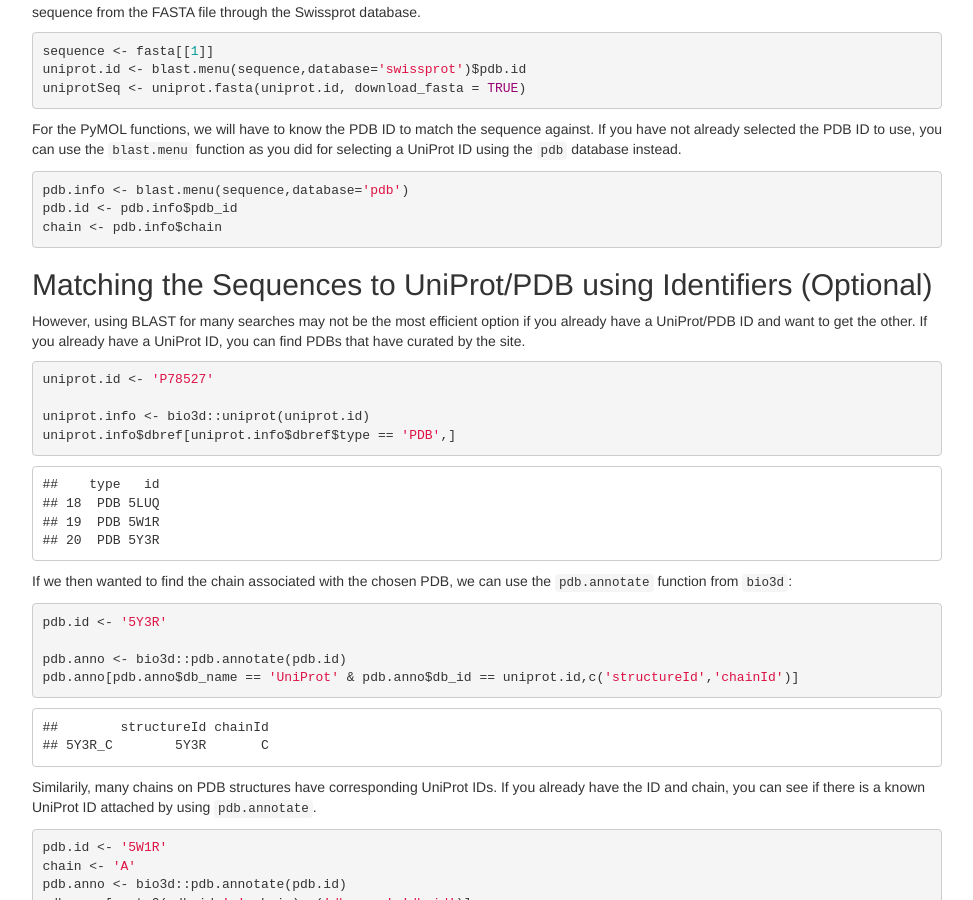
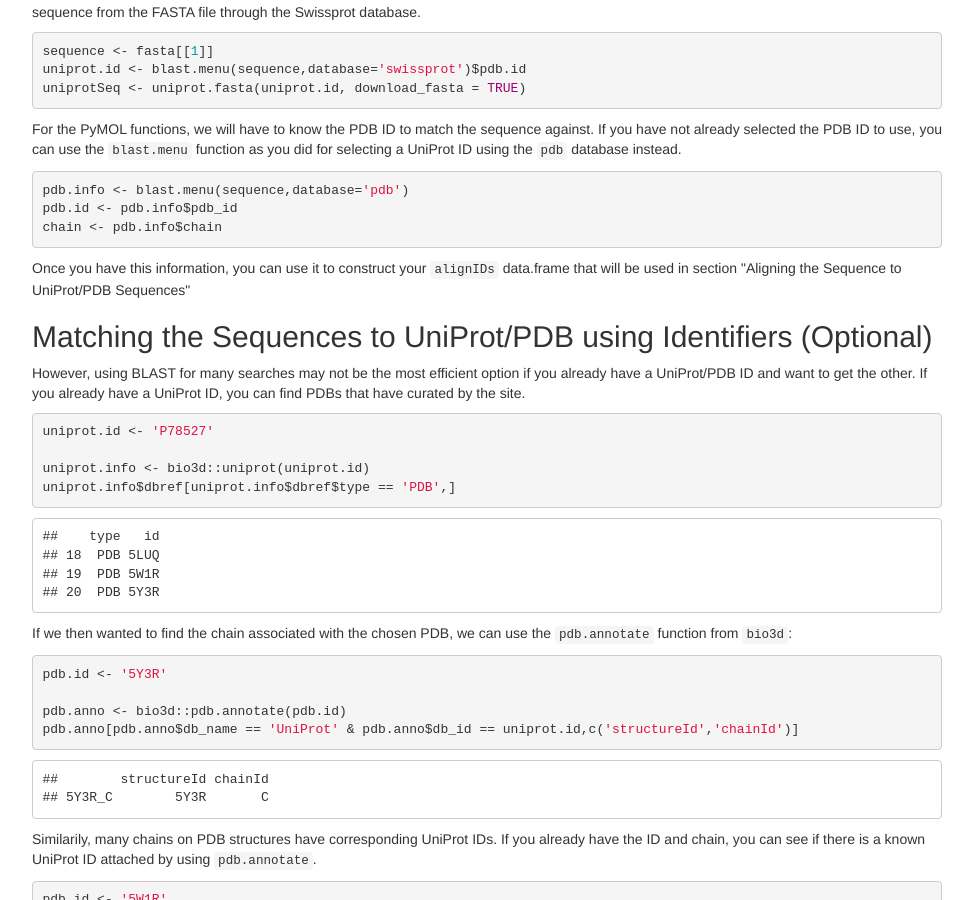
Before and after one commit to egmg726/egmg726.github.io, a Jekyll site: the page crisscrosslinker/rbdmap_prkdc_workflow.html, which Jekyll copies as it is, in a window 1280 px wide and 900 px high, scrolled down 3751 px. Shown: the whole window, without its empty margins (153-1126 px from the left). Built offline with Jekyll 4.4.1, drawn with Linux system fonts in a browser that asks for light colours.

Commit message:
added sentence about alignIDs

```diff
--- a/crisscrosslinker/rbdmap_prkdc_workflow.html
+++ b/crisscrosslinker/rbdmap_prkdc_workflow.html
@@ -329,6 +329,7 @@ uniprotSeq &lt;- uniprot.fasta(uniprot.id, download_fasta = TRUE)</code></pre>
 <pre class="r"><code>pdb.info &lt;- blast.menu(sequence,database=&#39;pdb&#39;)
 pdb.id &lt;- pdb.info$pdb_id
 chain &lt;- pdb.info$chain</code></pre>
+<p> Once you have this information, you can use it to construct your <code>alignIDs</code> data.frame that will be used in section "Aligning the Sequence to UniProt/PDB Sequences"</p>
 </div>
 <div id="matching-the-sequences-to-uniprotpdb-using-identifiers-optional" class="section level2">
 <h2>Matching the Sequences to UniProt/PDB using Identifiers (Optional)</h2>
```
